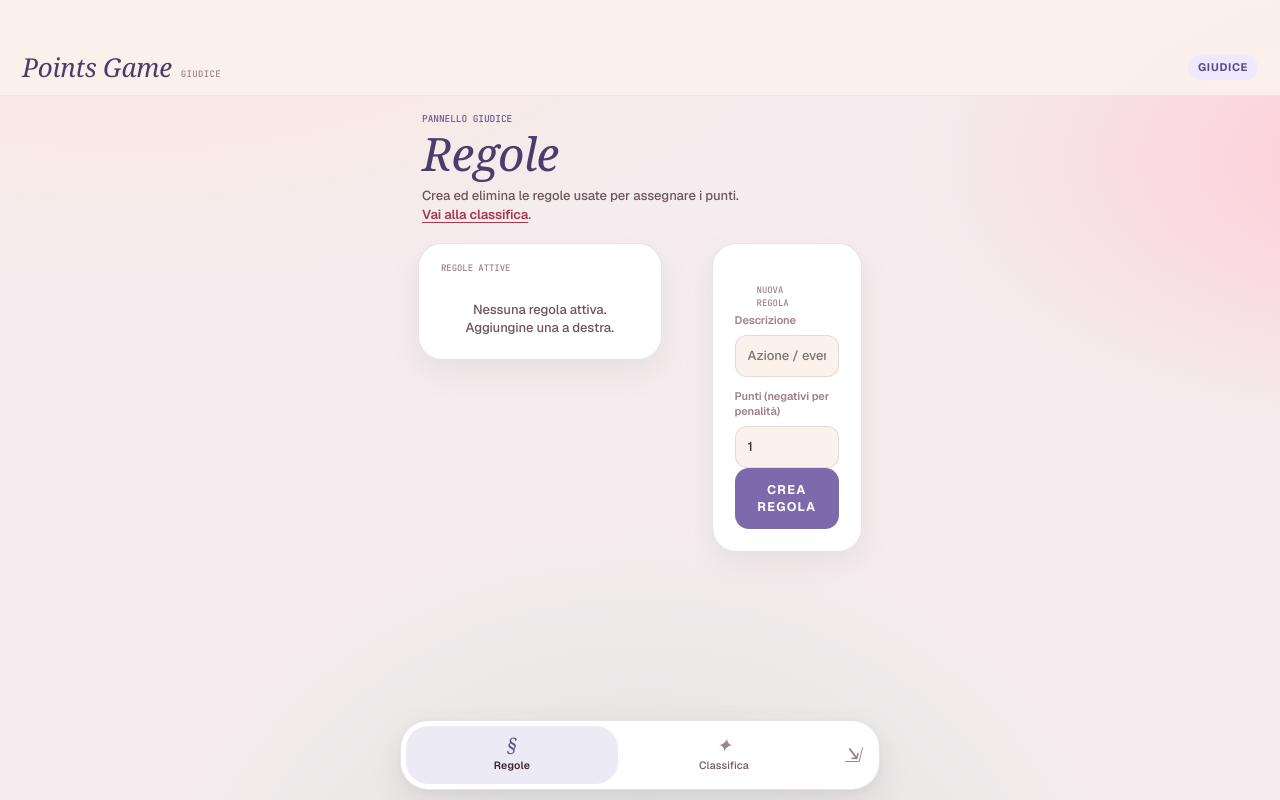
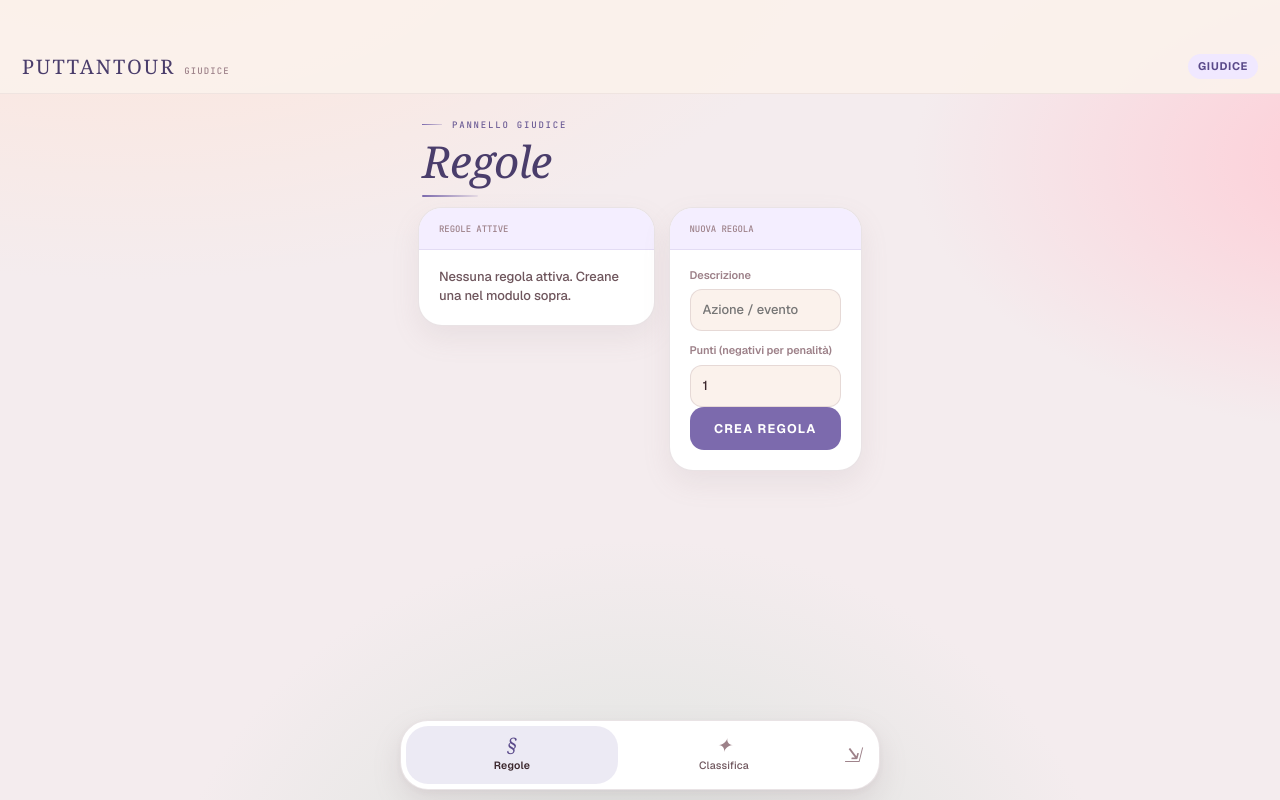
Before and after one commit to robertolibanora/Puttantour, a Flask app: page /admin/regole in a window 1280 px wide. Run offline with Flask 3, Linux system fonts and the light colour scheme; the visitor is signed in with stand-in values (Sample User, id 1); data that the repository does not hold is empty; some web fonts are replaced.

Commit message:
Committing latest changes

```diff
--- a/app/__init__.py
+++ b/app/__init__.py
@@ -17,7 +17,7 @@ def create_app():
     app.config['ADMIN_USERNAME'] = os.getenv('ADMIN_USERNAME', 'admin').strip().lower()
     app.config['ADMIN_PASSWORD'] = os.getenv('ADMIN_PASSWORD', 'admin123')
     app.config['DATABASE_PATH'] = str(resolve_database_path(project_root, db_configured))
-    app.config['APP_NAME'] = os.getenv('APP_NAME', 'Points Game')
+    app.config['APP_NAME'] = os.getenv('APP_NAME', 'PUTTANTOUR')
 
     app.teardown_appcontext(close_db)
 
--- a/app/static/css/admin.css
+++ b/app/static/css/admin.css
@@ -17,6 +17,11 @@
 
 .sil-app--admin .sil-header__title {
   color: #4a3d6b;
+  letter-spacing: 0.1em;
+}
+
+.sil-app--admin .sil-eyebrow:not(:has(a))::before {
+  background: linear-gradient(90deg, #7c6aad, rgba(124, 106, 173, 0.25));
 }
 
 .sil-app--admin .sil-eyebrow {
@@ -25,6 +30,10 @@
 
 .sil-app--admin .sil-title {
   color: #4a3d6b;
+}
+
+.sil-app--admin .sil-title::after {
+  background: linear-gradient(90deg, #7c6aad 0%, rgba(124, 106, 173, 0.12) 100%);
 }
 
 .sil-app--admin .sil-btn {
@@ -71,3 +80,89 @@
 .sil-back-link:hover {
   color: #4a3d6b;
 }
+
+.sil-panel--sectioned {
+  padding: 0;
+  overflow: hidden;
+}
+
+.sil-panel--sectioned > .sil-section-label {
+  margin: 0;
+  padding: 15px 20px 13px;
+  border-bottom: 0.5px solid var(--sil-hairline-soft);
+  background: rgba(251, 242, 236, 0.55);
+}
+
+.sil-panel--sectioned > .sil-form,
+.sil-panel--sectioned > .sil-empty {
+  padding: 18px 20px 20px;
+}
+
+.sil-panel--sectioned > .sil-empty {
+  text-align: left;
+  line-height: 1.45;
+}
+
+.sil-app--admin .sil-panel--sectioned > .sil-section-label {
+  background: rgba(240, 232, 255, 0.72);
+  border-bottom-color: rgba(124, 106, 173, 0.14);
+}
+
+.sil-rules-layout {
+  display: grid;
+  gap: 12px;
+  margin: -2px 18px 20px;
+}
+
+.sil-rules-layout .sil-panel {
+  margin: 0;
+}
+
+@media (min-width: 720px) {
+  .sil-rules-layout {
+    grid-template-columns: 1.1fr 0.9fr;
+    gap: 14px;
+    align-items: start;
+    margin-bottom: 24px;
+  }
+
+  .sil-rules-layout__list {
+    order: 1;
+  }
+
+  .sil-rules-layout__form {
+    order: 2;
+  }
+
+  .sil-rules-layout .sil-btn--block {
+    width: auto;
+  }
+}
+
+@media (max-width: 719px) {
+  .sil-rules-layout .sil-rule {
+    grid-template-columns: auto 1fr;
+    grid-template-areas:
+      'pts title'
+      'action action';
+    gap: 8px 12px;
+    padding: 16px 20px;
+  }
+
+  .sil-rules-layout .sil-rule__pts {
+    grid-area: pts;
+  }
+
+  .sil-rules-layout .sil-rule__title {
+    grid-area: title;
+    align-self: center;
+  }
+
+  .sil-rules-layout .sil-inline-form {
+    grid-area: action;
+  }
+
+  .sil-rules-layout .sil-inline-form .sil-btn {
+    width: 100%;
+  }
+}
--- a/app/static/css/pwa.css
+++ b/app/static/css/pwa.css
@@ -91,6 +91,13 @@ html.is-offline .sil-live__dot {
   background: var(--sil-danger);
 }
 
+html.is-standalone,
+html.is-standalone body {
+  touch-action: manipulation;
+  -webkit-text-size-adjust: 100%;
+  text-size-adjust: 100%;
+}
+
 @media (display-mode: standalone) {
   .sil-header {
     padding-top: calc(18px + env(safe-area-inset-top, 0px));
--- a/app/static/css/shared.css
+++ b/app/static/css/shared.css
@@ -112,12 +112,15 @@ textarea {
 }
 
 .sil-header__title {
-  font-size: 26px;
+  font-size: 20px;
+  font-style: normal;
+  letter-spacing: 0.1em;
   color: var(--sil-ink);
 }
 
 .sil-header__est {
   font-size: 9px;
+  letter-spacing: 0.12em;
   text-transform: uppercase;
 }
 
@@ -161,34 +164,68 @@ textarea {
 
 /* Hero */
 .sil-hero {
-  padding: 8px 22px 18px;
+  padding: 10px 22px 20px;
 }
 
 .sil-hero--tight {
-  padding-bottom: 10px;
+  padding-bottom: 12px;
 }
 
 .sil-eyebrow {
   margin: 0;
+  display: inline-flex;
+  align-items: center;
+  gap: 10px;
   font-family: var(--sil-mono);
-  font-size: 9.5px;
+  font-size: 9px;
+  font-weight: 500;
+  letter-spacing: 0.2em;
   text-transform: uppercase;
   color: var(--sil-mauve);
 }
 
+.sil-eyebrow:not(:has(a))::before {
+  content: '';
+  width: 20px;
+  height: 1px;
+  background: linear-gradient(90deg, var(--sil-cherry), rgba(244, 172, 183, 0.25));
+  flex-shrink: 0;
+}
+
 .sil-title {
-  margin: 6px 0 0;
+  margin: 8px 0 0;
   font-family: var(--sil-serif);
-  font-size: clamp(36px, 9vw, 46px);
+  font-size: clamp(34px, 8.5vw, 44px);
   font-style: italic;
   font-weight: 400;
-  line-height: 0.95;
-  letter-spacing: -0.02em;
+  line-height: 1;
+  letter-spacing: -0.025em;
   color: var(--sil-ink);
+  text-wrap: balance;
+}
+
+.sil-title::after {
+  content: '';
+  display: block;
+  width: min(56px, 18vw);
+  height: 2px;
+  margin-top: 12px;
+  border-radius: 999px;
+  background: linear-gradient(90deg, var(--sil-cherry) 0%, rgba(244, 172, 183, 0.12) 100%);
 }
 
 .sil-title--sm {
-  font-size: 28px;
+  font-size: clamp(26px, 7vw, 32px);
+  line-height: 1.05;
+}
+
+.sil-title--sm::after {
+  width: 40px;
+  margin-top: 10px;
+}
+
+.sil-title + .sil-lead {
+  margin-top: 10px;
 }
 
 .sil-score-hero {
@@ -404,6 +441,10 @@ textarea {
   padding: 8px 12px;
   font-size: 11px;
   border-radius: 10px;
+}
+
+.sil-btn--block {
+  width: 100%;
 }
 
 .sil-inline-form {
--- a/app/templates/admin/rules.html
+++ b/app/templates/admin/rules.html
@@ -4,14 +4,25 @@
 <section class="sil-hero sil-hero--tight">
   <p class="sil-eyebrow">Pannello giudice</p>
   <h1 class="sil-title">Regole</h1>
-  <p class="sil-lead">
-    Crea ed elimina le regole usate per assegnare i punti.
-    <a href="{{ url_for('admin.classifica') }}">Vai alla classifica</a>.
-  </p>
 </section>
 
-<div class="sil-grid sil-grid--2">
-  <div class="sil-panel sil-panel--flush-list">
+<div class="sil-rules-layout">
+  <div class="sil-panel sil-panel--sectioned sil-rules-layout__form">
+    <p class="sil-section-label">Nuova regola</p>
+    <form method="post" class="sil-form">
+      <div class="sil-field">
+        <label class="sil-field__label" for="title">Descrizione</label>
+        <input class="sil-input" id="title" type="text" name="title" placeholder="Azione / evento" required>
+      </div>
+      <div class="sil-field">
+        <label class="sil-field__label" for="points">Punti (negativi per penalità)</label>
+        <input class="sil-input" id="points" type="number" name="points" value="1" required>
+      </div>
+      <button type="submit" class="sil-btn sil-btn--inline sil-btn--no-mt sil-btn--block">Crea regola</button>
+    </form>
+  </div>
+
+  <div class="sil-panel sil-panel--sectioned sil-rules-layout__list">
     <p class="sil-section-label">Regole attive</p>
     {% if rules %}
       {% for r in rules %}
@@ -25,23 +36,8 @@
         </div>
       {% endfor %}
     {% else %}
-      <p class="sil-empty">Nessuna regola attiva. Aggiungine una a destra.</p>
+      <p class="sil-empty">Nessuna regola attiva. Creane una nel modulo sopra.</p>
     {% endif %}
-  </div>
-
-  <div class="sil-panel">
-    <p class="sil-section-label">Nuova regola</p>
-    <form method="post" class="sil-form">
-      <div class="sil-field">
-        <label class="sil-field__label" for="title">Descrizione</label>
-        <input class="sil-input" id="title" type="text" name="title" placeholder="Azione / evento" required>
-      </div>
-      <div class="sil-field">
-        <label class="sil-field__label" for="points">Punti (negativi per penalità)</label>
-        <input class="sil-input" id="points" type="number" name="points" value="1" required>
-      </div>
-      <button type="submit" class="sil-btn sil-btn--inline sil-btn--no-mt">Crea regola</button>
-    </form>
   </div>
 </div>
 {% endblock %}
--- a/app/templates/shared/layout.html
+++ b/app/templates/shared/layout.html
@@ -3,6 +3,23 @@
 <head>
   <meta charset="utf-8">
   <meta name="viewport" content="width=device-width, initial-scale=1, viewport-fit=cover">
+  <script>
+    (function () {
+      var standalone =
+        ['standalone', 'fullscreen', 'minimal-ui'].some(function (mode) {
+          return window.matchMedia('(display-mode: ' + mode + ')').matches;
+        }) || window.navigator.standalone === true;
+      if (!standalone) return;
+      var meta = document.querySelector('meta[name="viewport"]');
+      if (meta) {
+        meta.setAttribute(
+          'content',
+          'width=device-width, initial-scale=1, maximum-scale=1, user-scalable=no, viewport-fit=cover',
+        );
+      }
+      document.documentElement.classList.add('is-standalone');
+    })();
+  </script>
   <meta name="description" content="Classifica live, profilo giocatore e gestione punti.">
   <meta name="theme-color" content="#f4acb7">
   <meta name="color-scheme" content="light">
```
Also changed, not shown: app/static/js/sw.js (+7 -2 lines), README.md, 4 other files.
